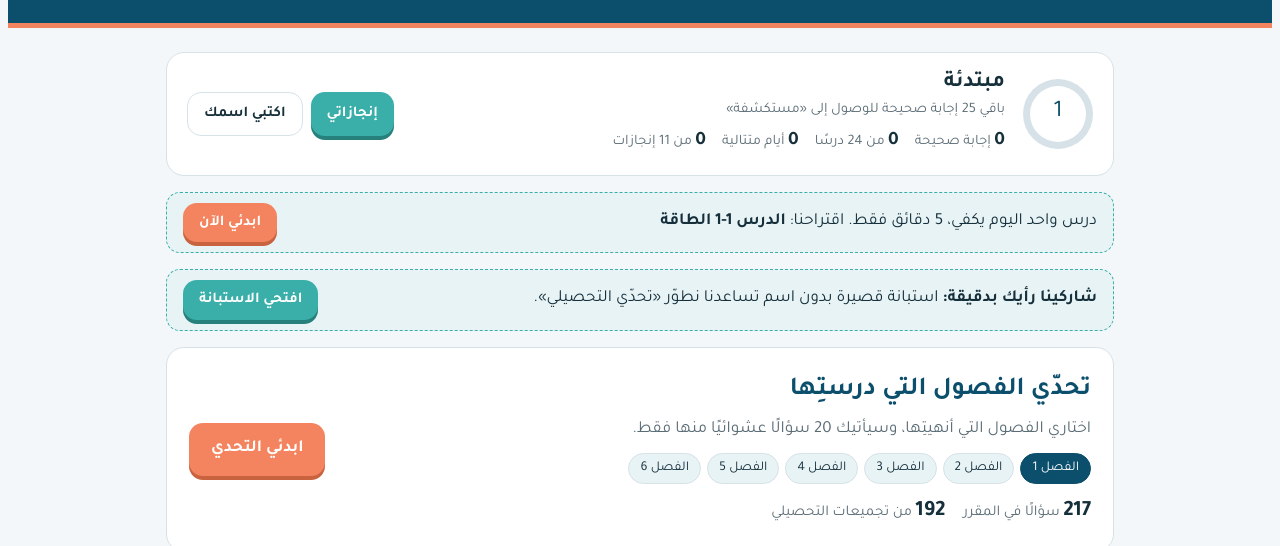
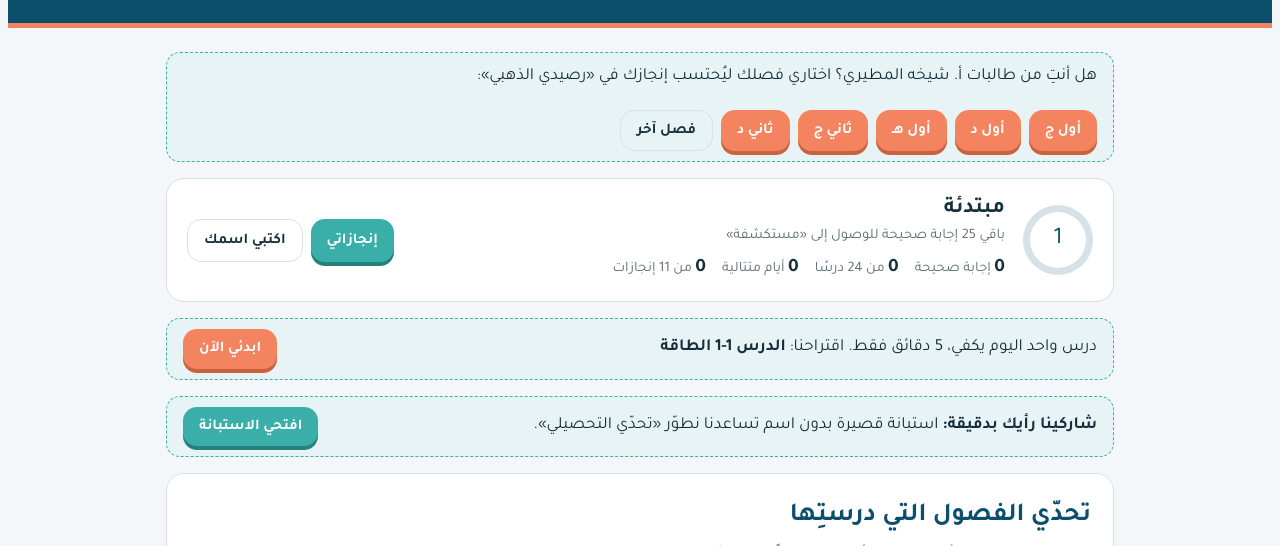
Before and after one commit to shaikhah-chem/tahsili, a plain HTML site: page k22/index.html in a window 1280 px wide. Shown: the part 185-731 px from the top of the page. Drawn offline with Linux system fonts and the light colour scheme; a web font is replaced by a local one.

Commit message:
Include link.js script before closing body tag
Added a script tag to include link.js before the closing body tag.

```diff
--- a/k22/index.html
+++ b/k22/index.html
@@ -435,3 +435,4 @@ home();
 
 <script data-goatcounter="https://tahsili-chem.goatcounter.com/count" async src="//gc.zgo.at/count.js"></script>
 </body></html>
+<script src="../link.js"></script>
```
